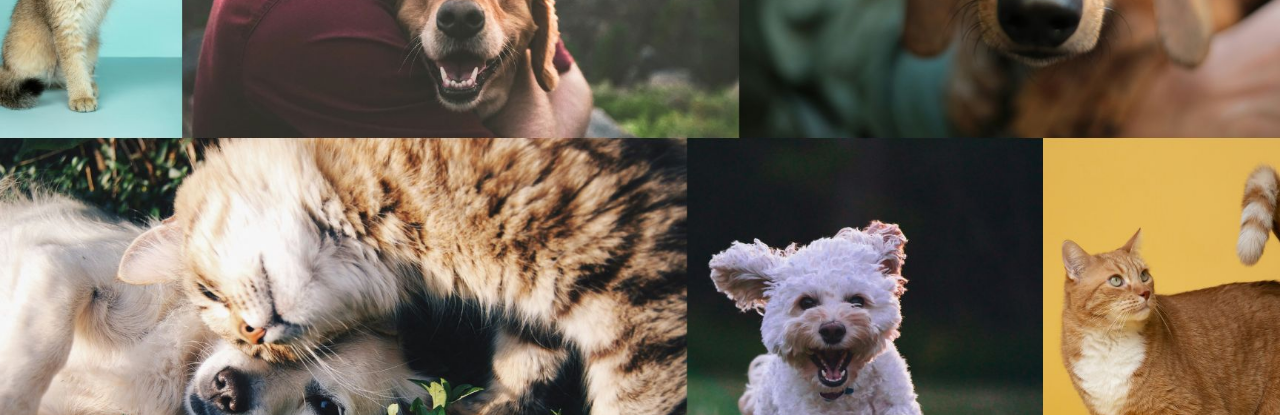
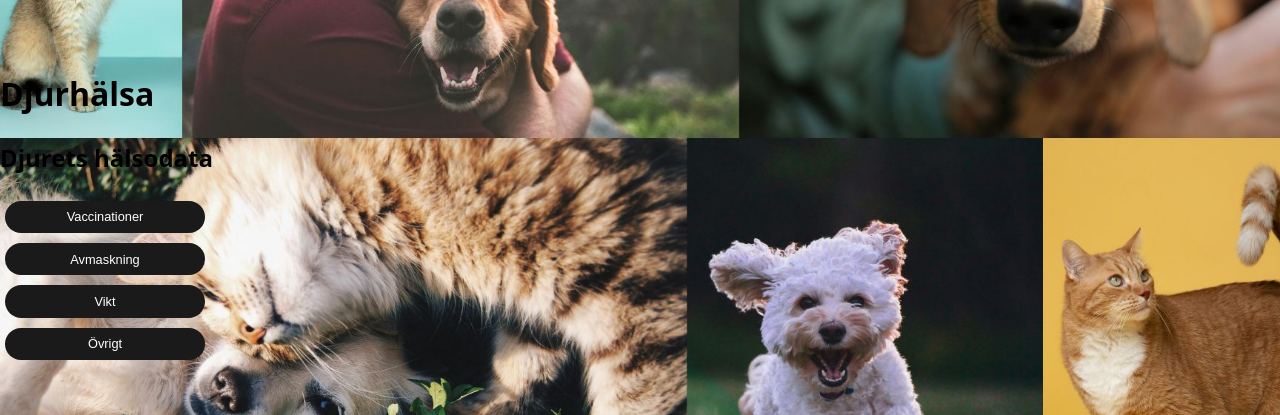
Before and after one commit to Thela1989/Husdjurskollen, a React (Vite) app in the folder husdjursApp-frontend/: page /account in a window 1280 px wide. Shown: the part 242-657 px from the top of the page. Built offline with nearby package versions, Linux system fonts and the light colour scheme; no server answers.

Commit message:
first changes

```diff
--- a/husdjursApp-frontend/src/App.tsx
+++ b/husdjursApp-frontend/src/App.tsx
@@ -3,7 +3,8 @@ import { BrowserRouter as Router, Routes, Route } from "react-router-dom";
 import HomePage from "./pages/HomePage";
 import Account from "./pages/Account";
 import ".//assets/index.css";
-
+import HealthPage from "./pages/HealthPage";
+<Route path="/health" element={<HealthPage />} />;
 function App() {
   return (
     <Router>
--- a/husdjursApp-frontend/src/components/DewormingSection.tsx
+++ b/husdjursApp-frontend/src/components/DewormingSection.tsx
@@ -0,0 +1,5 @@
+const DewormingSection = () => {
+  return <div>Här kommer hälsokomponenter visas</div>;
+};
+
+export default DewormingSection;
--- /dev/null
+++ b/husdjursApp-frontend/src/components/HealthSection.tsx
@@ -0,0 +1,80 @@
+import { useState } from "react";
+import VaccinationSection from "./VaccinationSection";
+import DewormingSection from "./DewormingSection";
+import WeightSection from "./WeightSection";
+import OtherSection from "./OtherSection";
+
+const HealthSection = () => {
+  const [openSection, setOpenSection] = useState<string | null>(null);
+
+  const toggleSection = (sectionName: string) => {
+    setOpenSection(prev => (prev === sectionName ? null : sectionName));
+  };
+
+  return (
+    <div className="space-y-4">
+      <h2 className="text-xl font-semibold">Djurets hälsodata</h2>
+
+      <AccordionItem
+        title="Vaccinationer"
+        isOpen={openSection === "vaccination"}
+        onClick={() => toggleSection("vaccination")}
+      >
+        <VaccinationSection />
+      </AccordionItem>
+
+      <AccordionItem
+        title="Avmaskning"
+        isOpen={openSection === "deworming"}
+        onClick={() => toggleSection("deworming")}
+      >
+        <DewormingSection />
+      </AccordionItem>
+
+      <AccordionItem
+        title="Vikt"
+        isOpen={openSection === "weight"}
+        onClick={() => toggleSection("weight")}
+      >
+        <WeightSection />
+      </AccordionItem>
+
+      <AccordionItem
+        title="Övrigt"
+        isOpen={openSection === "other"}
+        onClick={() => toggleSection("other")}
+      >
+        <OtherSection />
+      </AccordionItem>
+    </div>
+  );
+};
+
+export default HealthSection;
+
+// 👇 Inbyggd liten Accordion-komponent
+type AccordionProps = {
+  title: string;
+  isOpen: boolean;
+  onClick: () => void;
+  children: React.ReactNode;
+};
+
+const AccordionItem = ({
+  title,
+  isOpen,
+  onClick,
+  children,
+}: AccordionProps) => {
+  return (
+    <div className="border rounded-lg">
+      <button
+        className="w-full text-left p-3 font-medium bg-gray-100 hover:bg-gray-200"
+        onClick={onClick}
+      >
+        {title}
+      </button>
+      {isOpen && <div className="p-4 bg-white">{children}</div>}
+    </div>
+  );
+};
--- a/husdjursApp-frontend/src/components/OtherSection.tsx
+++ b/husdjursApp-frontend/src/components/OtherSection.tsx
@@ -0,0 +1,5 @@
+const OtherSection = () => {
+  return <div>Här kommer hälsokomponenter visas</div>;
+};
+
+export default OtherSection;
--- /dev/null
+++ b/husdjursApp-frontend/src/components/VaccinationSection.tsx
@@ -0,0 +1,5 @@
+const VaccinationSection = () => {
+  return <div>Här kommer hälsokomponenter visas</div>;
+};
+
+export default VaccinationSection;
--- a/husdjursApp-frontend/src/components/WeightSection.tsx
+++ b/husdjursApp-frontend/src/components/WeightSection.tsx
@@ -0,0 +1,5 @@
+const WeightSection = () => {
+  return <div>Här kommer hälsokomponenter visas</div>;
+};
+
+export default WeightSection;
--- a/husdjursApp-frontend/src/pages/Account.tsx
+++ b/husdjursApp-frontend/src/pages/Account.tsx
@@ -2,12 +2,10 @@ import { useEffect, useState } from "react";
 import axios from "axios";
 import PetForm from "../components/PetForm";
 import UserForm from "../components/UserForm";
-import HealthForm from "../components/HealthForm";
-import HealthList from "../components/HealthList";
-import PetCareForm from "../components/PetCareForm";
-import PetCareList from "../components/PetCareList";
+import HealthPage from "./HealthPage";
+
 import { Link } from "react-router-dom";
-import { FaEdit, FaTrash, FaPaw, FaHeart, FaPlus } from "react-icons/fa";
+import { FaEdit, FaTrash, FaPlus } from "react-icons/fa";
 import { CgProfile } from "react-icons/cg";
 
 //  Typdefinitioner för användare och husdjur
@@ -37,16 +35,9 @@ function Account() {
   const [editingPet, setEditingPet] = useState<Pet | null>(null);
   const [editUserMode, setEditUserMode] = useState(false);
 
-  const [showHealthPetId, setShowHealthPetId] = useState<number | null>(null);
-  const [showHealthForm, setShowHealthForm] = useState(false);
-  const [healthRefreshKey] = useState(0); // För att kunna trigga refresh
-
-  const [showCarePetId, setShowCarePetId] = useState<number | null>(null);
-  const [careRefreshKey, setCareRefreshKey] = useState(0);
-
   // När ett nytt husdjur skapas, lägg till det i listan
   const handlePetCreated = (newPet: Pet) => {
-    setPets((prev) => [...prev, newPet]);
+    setPets(prev => [...prev, newPet]);
     setShowForm(false);
   };
 
@@ -54,7 +45,7 @@ function Account() {
   const handleDelete = async (id: number) => {
     try {
       await axios.delete(`http://localhost:5000/pets/${id}`);
-      setPets((prev) => prev.filter((p) => p.id !== id));
+      setPets(prev => prev.filter(p => p.id !== id));
     } catch (error) {
       console.error("Kunde inte ta bort husdjuret:", error);
     }
@@ -62,13 +53,13 @@ function Account() {
 
   // Funktion för att hämta djur från databasen
   const refreshingPets = () => {
-    axios.get("http://localhost:5000/pets").then((res) => {
+    axios.get("http://localhost:5000/pets").then(res => {
       setPets(res.data);
     });
   };
 
   useEffect(() => {
-    axios.get("http://localhost:5000/users").then((res) => {
+    axios.get("http://localhost:5000/users").then(res => {
       const found = res.data.find((u: User) => u.id === 2);
       setUser(found);
     });
@@ -97,7 +88,7 @@ function Account() {
                   email={user.email}
                   onEditDone={() => {
                     setEditUserMode(false);
-                    axios.get("http://localhost:5000/users").then((res) => {
+                    axios.get("http://localhost:5000/users").then(res => {
                       const found = res.data.find((u: User) => u.id === 2);
                       setUser(found);
                     });
@@ -132,7 +123,7 @@ function Account() {
                   className="Pet-Container"
                   style={{ flexWrap: "wrap", gap: "1rem" }}
                 >
-                  {pets.map((pet) => (
+                  {pets.map(pet => (
                     <div
                       key={pet.id}
                       style={{
@@ -153,51 +144,6 @@ function Account() {
                           }}
                           onPetCreated={handlePetCreated}
                         />
-                      ) : showHealthPetId === pet.id ? (
-                        <>
-                          {/*  Hälsoformulär och lista */}
-                          {showHealthForm ? (
-                            <HealthForm
-                              petId={pet.id}
-                              onSaved={() => {
-                                refreshingPets();
-                                setShowHealthForm(false);
-                              }}
-                            />
-                          ) : (
-                            <button onClick={() => setShowHealthForm(true)}>
-                              Lägg till hälsopost
-                            </button>
-                          )}
-                          <HealthList
-                            petId={pet.id}
-                            petName={pet.name}
-                            refreshKey={healthRefreshKey}
-                          />
-                          <button onClick={() => setShowHealthPetId(null)}>
-                            Tillbaka till info
-                          </button>
-                        </>
-                      ) : showCarePetId === pet.id ? (
-                        <>
-                          {/* Skötselkomponenter */}
-                          {pet.id && (
-                            <PetCareForm
-                              petId={pet.id}
-                              onSaved={() =>
-                                setCareRefreshKey((prev) => prev + 1)
-                              }
-                            />
-                          )}
-                          <PetCareList
-                            petId={pet.id}
-                            petName={pet.name}
-                            refreshKey={careRefreshKey}
-                          />
-                          <button onClick={() => setShowCarePetId(null)}>
-                            Tillbaka till info
-                          </button>
-                        </>
                       ) : (
                         <>
                           {/* Visning av djurets information */}
@@ -232,12 +178,6 @@ function Account() {
                           <button onClick={() => handleDelete(pet.id)}>
                             Ta bort <FaTrash />
                           </button>
-                          <button onClick={() => setShowHealthPetId(pet.id)}>
-                            Djurhälsa <FaHeart />
-                          </button>
-                          <button onClick={() => setShowCarePetId(pet.id)}>
-                            Skötsel <FaPaw />
-                          </button>
                         </>
                       )}
                     </div>
@@ -251,7 +191,7 @@ function Account() {
               <button
                 onClick={() => {
                   setEditingPet(null);
-                  setShowForm((prev) => !prev);
+                  setShowForm(prev => !prev);
                 }}
               >
                 {showForm ? (
@@ -266,6 +206,7 @@ function Account() {
           )}
         </div>
       </div>
+      <HealthPage></HealthPage>
     </div>
   );
 }
--- a/husdjursApp-frontend/src/pages/HealthPage.tsx
+++ b/husdjursApp-frontend/src/pages/HealthPage.tsx
@@ -0,0 +1,11 @@
+import HealthSection from "../components/HealthSection.tsx";
+
+const HealthPage = () => {
+  return (
+    <div className="p-4">
+      <h1 className="text-2xl font bold mb-4">Djurhälsa</h1>
+      <HealthSection />
+    </div>
+  );
+};
+export default HealthPage;
--- a/husdjursApp-frontend/src/pages/HomePage.tsx
+++ b/husdjursApp-frontend/src/pages/HomePage.tsx
@@ -19,8 +19,8 @@ function HomePage() {
         <h1 className="welcomeText">
           Husdjurskollen <FaPaw />
         </h1>
+
         <p id="WelcomeP">Håll koll på ditt husdjurs vardag, behov och hälsa!</p>
-
         <div className="button-row">
           <button onClick={handleLoginClick}>Logga in</button>
           <button onClick={handleRegisterClick}>Registrera dig</button>
```
Also changed, not shown: 1 other file (tests, documents, lock files or other folders).
